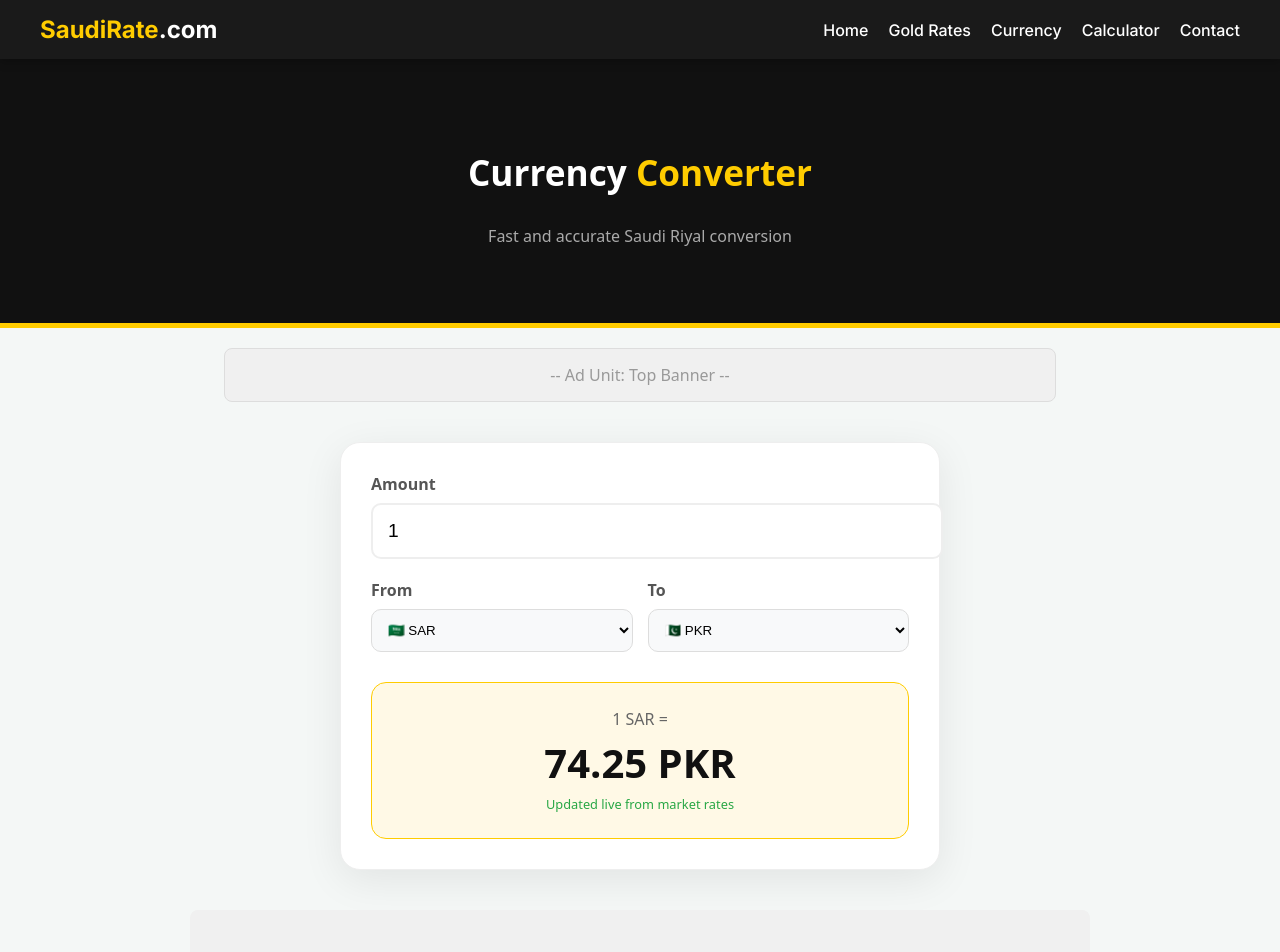
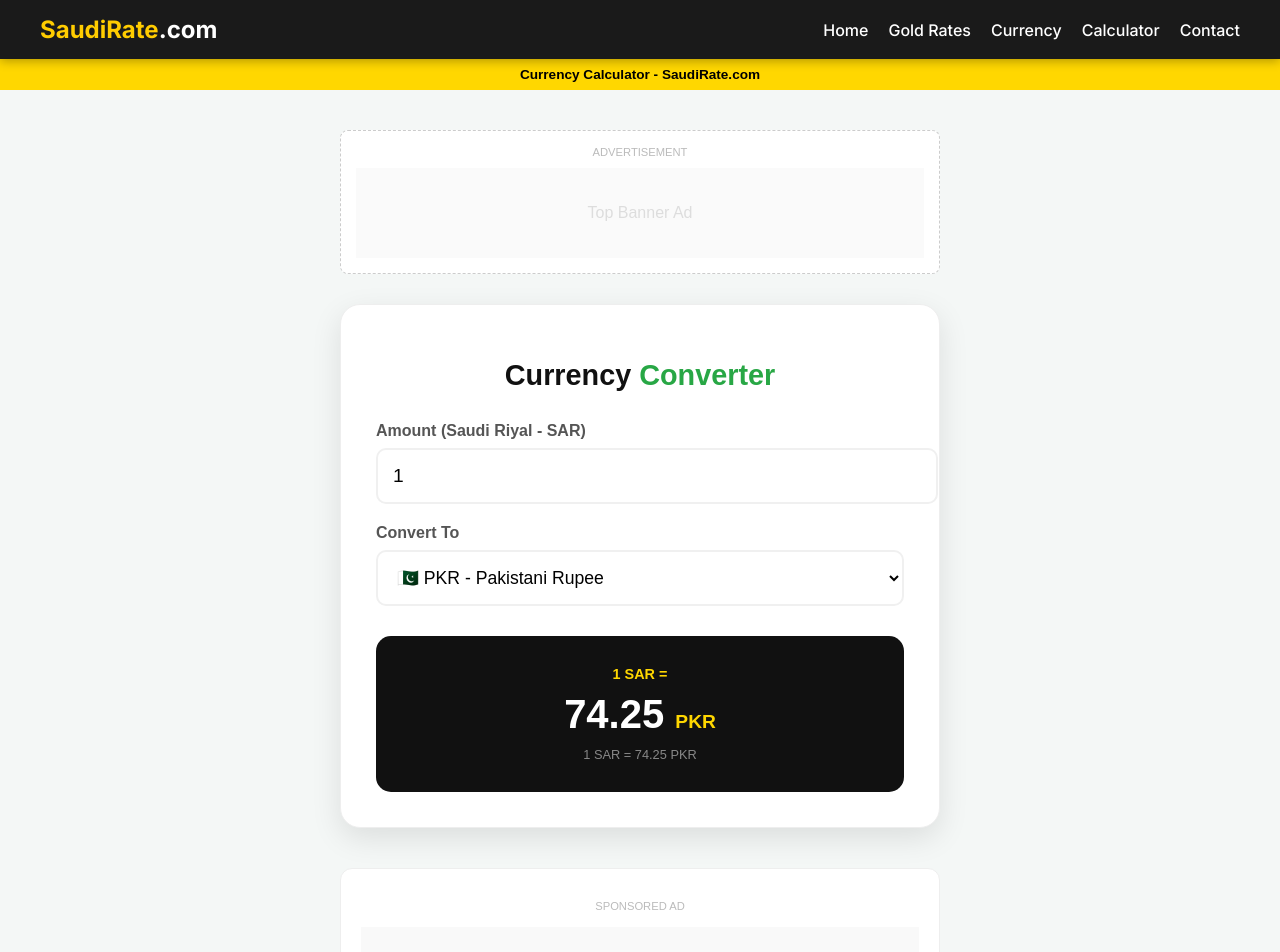
Before and after one commit to DiGiSaudia/saudirate, a Next.js app: page /calculator in a window 1280 px wide. Shown: the top 952 px of the page. Built offline with nearby package versions, Linux system fonts and the light colour scheme.

Commit message:
Updated calculator to support all currencies with premium UI

```diff
--- a/app/calculator/page.tsx
+++ b/app/calculator/page.tsx
@@ -1,93 +1,91 @@
-'use client';
+"use client";
 import React, { useState } from 'react';
 import Link from 'next/link';
 
 export default function CalculatorPage() {
   const [amount, setAmount] = useState<number>(1);
-  const [fromCurrency, setFromCurrency] = useState('SAR');
-  const [toCurrency, setToCurrency] = useState('PKR');
+  const [targetCurrency, setTargetCurrency] = useState<string>('PKR');
 
-  // ڈمی ریٹ (آپ یہاں اپنی API سے ڈیٹا لا سکتے ہیں)
-  const rate = 74.25;
-  const result = (amount * rate).toFixed(2);
+  // Yeh rates hum baad mein API se bhi connect kar sakte hain
+  const rates: { [key: string]: { rate: number, name: string, flag: string } } = {
+    PKR: { rate: 74.25, name: 'Pakistani Rupee', flag: '🇵🇰' },
+    INR: { rate: 22.15, name: 'Indian Rupee', flag: '🇮🇳' },
+    BDT: { rate: 31.40, name: 'Bangladeshi Taka', flag: '🇧🇩' },
+    PHP: { rate: 14.80, name: 'Philippine Peso', flag: '🇵🇭' }
+  };
+
+  const result = (amount * rates[targetCurrency].rate).toFixed(2);
 
   return (
-    <main style={{ minHeight: '100vh', backgroundColor: '#f4f7f6', fontFamily: 'system-ui, sans-serif' }}>
-      {/* Header */}
-      <section style={{ backgroundColor: '#111', color: 'white', padding: '60px 20px', textAlign: 'center', borderBottom: '5px solid #ffcc00' }}>
-        <h1 style={{ fontSize: '2.2rem', fontWeight: '800' }}>Currency <span style={{ color: '#ffcc00' }}>Converter</span></h1>
-        <p style={{ color: '#aaa', marginTop: '10px' }}>Fast and accurate Saudi Riyal conversion</p>
-      </section>
+    <main style={{ minHeight: '100vh', backgroundColor: '#f4f7f6', fontFamily: 'sans-serif' }}>
 
-      {/* Top Ad */}
-      <div style={{ maxWidth: '800px', margin: '20px auto', padding: '15px', backgroundColor: '#f0f0f0', textAlign: 'center', color: '#999', borderRadius: '8px', border: '1px solid #ddd' }}>
-        -- Ad Unit: Top Banner --
+      {/* Top Bar with Saudi Time (As per your home page) */}
+      <div style={{ backgroundColor: '#FFD700', color: '#000', padding: '8px 20px', fontSize: '0.85rem', fontWeight: 'bold', textAlign: 'center' }}>
+         Currency Calculator - SaudiRate.com
       </div>
 
-      {/* Calculator Container */}
-      <div style={{ maxWidth: '600px', margin: '0 auto', padding: '20px' }}>
-        <div style={{ backgroundColor: 'white', borderRadius: '20px', padding: '30px', boxShadow: '0 10px 40px rgba(0,0,0,0.08)', border: '1px solid #eee' }}>
+      <div style={{ maxWidth: '600px', margin: '40px auto', padding: '0 20px' }}>
+
+        {/* TOP AD UNIT */}
+        <div style={{ backgroundColor: '#fff', padding: '15px', textAlign: 'center', border: '1px dashed #ccc', marginBottom: '30px', borderRadius: '8px' }}>
+          <p style={{ fontSize: '0.7rem', color: '#bbb', margin: '0 0 10px' }}>ADVERTISEMENT</p>
+          <div style={{ minHeight: '90px', display: 'flex', alignItems: 'center', justifyContent: 'center', color: '#ddd', backgroundColor: '#fafafa' }}>
+             Top Banner Ad
+          </div>
+        </div>
+
+        {/* MAIN CALCULATOR CARD */}
+        <div style={{ backgroundColor: '#fff', padding: '35px', borderRadius: '20px', boxShadow: '0 10px 30px rgba(0,0,0,0.1)', border: '1px solid #eee' }}>
+          <h1 style={{ textAlign: 'center', fontSize: '1.8rem', fontWeight: 'bold', marginBottom: '30px', color: '#111' }}>
+            Currency <span style={{ color: '#28a745' }}>Converter</span>
+          </h1>
 
           <div style={{ marginBottom: '20px' }}>
-            <label style={{ display: 'block', marginBottom: '8px', fontWeight: 'bold', color: '#555' }}>Amount</label>
+            <label style={{ display: 'block', fontWeight: 'bold', marginBottom: '8px', color: '#555' }}>Amount (Saudi Riyal - SAR)</label>
             <input
               type="number"
               value={amount}
               onChange={(e) => setAmount(Number(e.target.value))}
-              style={{ width: '100%', padding: '15px', borderRadius: '10px', border: '2px solid #eee', fontSize: '1.2rem', outline: 'none' }}
+              style={{ width: '100%', padding: '15px', borderRadius: '10px', border: '2px solid #f0f0f0', fontSize: '1.2rem', outline: 'none' }}
             />
           </div>
 
-          <div style={{ display: 'grid', gridTemplateColumns: '1fr 1fr', gap: '15px', marginBottom: '30px' }}>
-            <div>
-              <label style={{ display: 'block', marginBottom: '8px', fontWeight: 'bold', color: '#555' }}>From</label>
-              <select style={{ width: '100%', padding: '12px', borderRadius: '10px', border: '1px solid #ddd', backgroundColor: '#f8f9fa' }}>
-                <option>🇸🇦 SAR</option>
-              </select>
+          <div style={{ marginBottom: '30px' }}>
+            <label style={{ display: 'block', fontWeight: 'bold', marginBottom: '8px', color: '#555' }}>Convert To</label>
+            <select
+              value={targetCurrency}
+              onChange={(e) => setTargetCurrency(e.target.value)}
+              style={{ width: '100%', padding: '15px', borderRadius: '10px', border: '2px solid #f0f0f0', fontSize: '1.1rem', backgroundColor: '#fff', cursor: 'pointer' }}
+            >
+              <option value="PKR">🇵🇰 PKR - Pakistani Rupee</option>
+              <option value="INR">🇮🇳 INR - Indian Rupee</option>
+              <option value="BDT">🇧🇩 BDT - Bangladeshi Taka</option>
+              <option value="PHP">🇵🇭 PHP - Philippine Peso</option>
+            </select>
+          </div>
+
+          {/* RESULT AREA */}
+          <div style={{ backgroundColor: '#111', color: '#fff', padding: '30px', borderRadius: '15px', textAlign: 'center' }}>
+            <div style={{ fontSize: '0.9rem', color: '#FFD700', marginBottom: '10px', fontWeight: 'bold' }}>
+              {amount} SAR =
             </div>
-            <div>
-              <label style={{ display: 'block', marginBottom: '8px', fontWeight: 'bold', color: '#555' }}>To</label>
-              <select
-                value={toCurrency}
-                onChange={(e) => setToCurrency(e.target.value)}
-                style={{ width: '100%', padding: '12px', borderRadius: '10px', border: '1px solid #ddd', backgroundColor: '#f8f9fa' }}
-              >
-                <option value="PKR">🇵🇰 PKR</option>
-                <option value="INR">🇮🇳 INR</option>
-                <option value="BDT">🇧🇩 BDT</option>
-                <option value="PHP">🇵🇭 PHP</option>
-              </select>
+            <div style={{ fontSize: '2.5rem', fontWeight: '900', color: '#fff' }}>
+              {result} <span style={{ fontSize: '1.2rem', color: '#FFD700' }}>{targetCurrency}</span>
+            </div>
+            <div style={{ fontSize: '0.8rem', color: '#888', marginTop: '10px' }}>
+              1 SAR = {rates[targetCurrency].rate} {targetCurrency}
             </div>
           </div>
+        </div>
 
-          {/* Result Area */}
-          <div style={{ backgroundColor: '#fff9e6', padding: '25px', borderRadius: '15px', textAlign: 'center', border: '1px solid #ffcc00' }}>
-            <div style={{ fontSize: '1rem', color: '#666' }}>{amount} SAR =</div>
-            <div style={{ fontSize: '2.5rem', fontWeight: '900', color: '#111', margin: '5px 0' }}>{result} {toCurrency}</div>
-            <div style={{ fontSize: '0.8rem', color: '#28a745' }}>Updated live from market rates</div>
+        {/* LARGE RESPONSIVE AD UNIT */}
+        <div style={{ marginTop: '40px', backgroundColor: '#fff', padding: '20px', borderRadius: '12px', border: '1px solid #eee', textAlign: 'center' }}>
+          <p style={{ fontSize: '0.7rem', color: '#bbb', marginBottom: '15px' }}>SPONSORED AD</p>
+          <div style={{ minHeight: '200px', backgroundColor: '#f9f9f9', display: 'flex', alignItems: 'center', justifyContent: 'center', color: '#ccc' }}>
+            Large Responsive Ad Unit
           </div>
+        </div>
 
-        </div>
-      </div>
-
-      {/* Bottom Ad */}
-      <div style={{ maxWidth: '800px', margin: '20px auto', padding: '50px', backgroundColor: '#f0f0f0', textAlign: 'center', color: '#999', borderRadius: '8px' }}>
-        -- Large Responsive Ad Unit --
-      </div>
-
-      {/* Navigation Footer */}
-      <div style={{ padding: '40px 20px' }}>
-        <div style={{ maxWidth: '800px', margin: '0 auto', display: 'flex', gap: '12px', flexWrap: 'wrap' }}>
-          <Link href="/" style={{ flex: '1', minWidth: '140px', padding: '15px', textAlign: 'center', backgroundColor: '#111', color: 'white', borderRadius: '10px', textDecoration: 'none', fontWeight: 'bold' }}>
-            🏠 Home
-          </Link>
-          <Link href="/gold-rates" style={{ flex: '1', minWidth: '140px', padding: '15px', textAlign: 'center', backgroundColor: '#ffcc00', color: 'black', borderRadius: '10px', textDecoration: 'none', fontWeight: 'bold' }}>
-            💰 Gold Rates
-          </Link>
-          <Link href="/currency" style={{ flex: '1', minWidth: '140px', padding: '15px', textAlign: 'center', backgroundColor: '#333', color: 'white', borderRadius: '10px', textDecoration: 'none', fontWeight: 'bold' }}>
-            💱 Exchange
-          </Link>
-        </div>
       </div>
     </main>
   );
```
